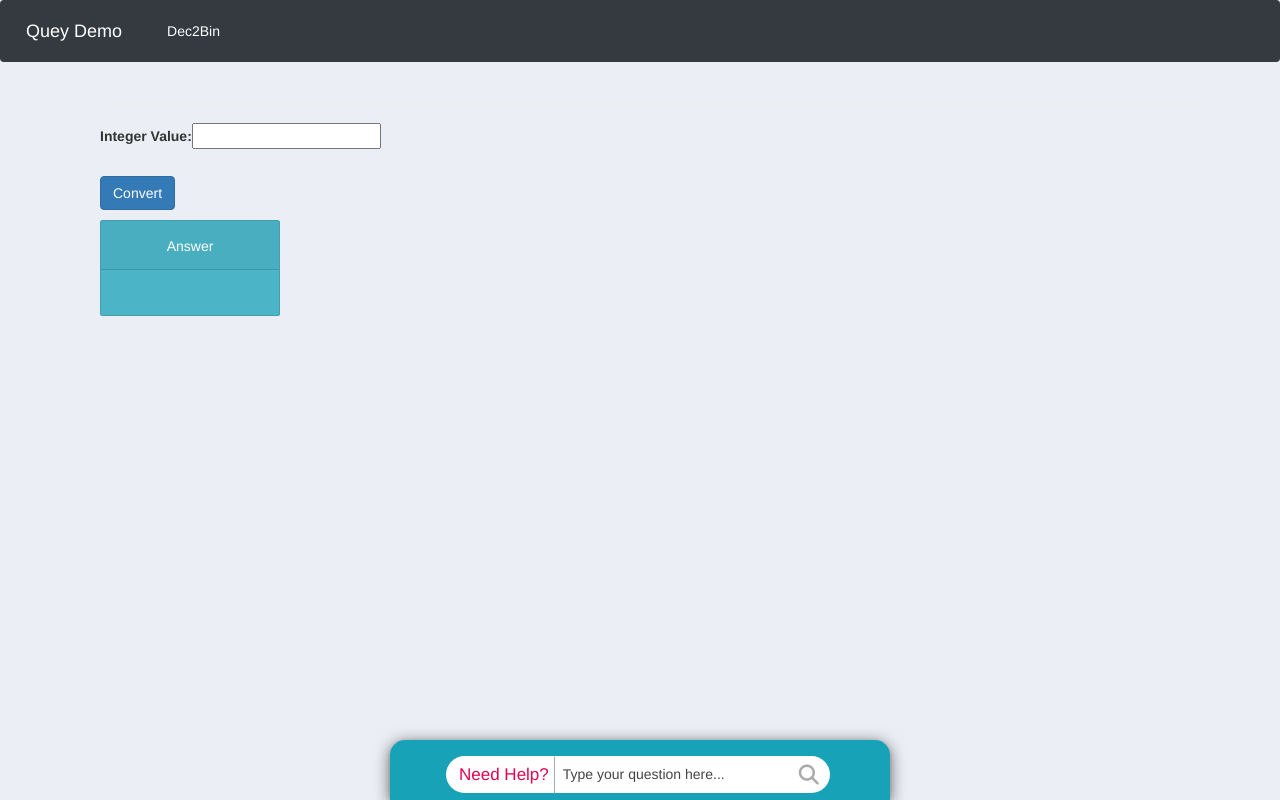
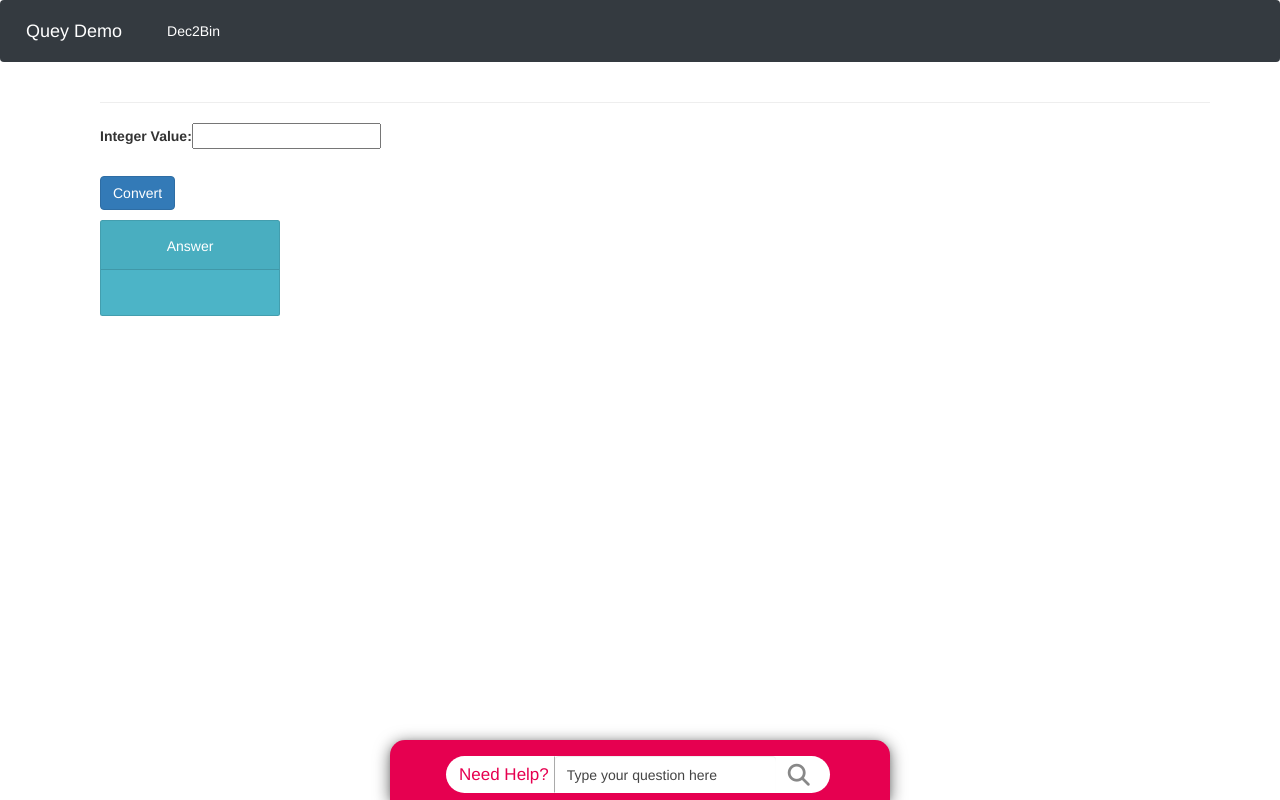
Before and after one commit to shashankmistry31/query_demo, a Django app: template accounts/templates/accounts/d2b.html in a window 1280 px wide. Run offline with Django 3.2, Linux system fonts and the light colour scheme; the template is opened without the code that fills it: values that come from a table or form of the project are taken from there, others are empty; some libraries are stand-ins or nearby versions.

Commit message:
second version of JS for chatbot

```diff
--- a/accounts/templates/accounts/main.html
+++ b/accounts/templates/accounts/main.html
@@ -18,17 +18,22 @@
     {% endblock %}
   </div>
   </body>
+  <body >
 
-  <body>
-    <div id="body">
-        <div id="chat-bottom" class="">
+      <div id="body-chat">
+          <div id="chat-bottom" >
               <div id="input-bottom">
                   <div class="bottom_group">
                     <div class="btn bottom-text">Need Help?</div>
-                    <div class='bottom_text'>Type your question here...</div>
-                    <span class="fa fa-search form-control-feed"></span>
+                      <form id="bottom-form">
+                          <div class="form-group" id='bottom-form'>
+                              <input type="text" class="form-control" placeholder="Type your question here" id='bottom-input-text' name="">
+                              <button type="submit" id="bottom-text-submit" class="btn"><i id='submit-bottom' class="fa fa-search"></i></button>
                           </div>
-                <div id="chat-overlay"></div>
+
+                      </form>
+                  </div>
+
               </div>
           </div>
           <div class="chat-box">
@@ -55,12 +60,26 @@
           </div>
       </div>
   </body>
+
   <script src="https://kit.fontawesome.com/a076d05399.js"></script>
   <script src="https://ajax.googleapis.com/ajax/libs/jquery/3.4.1/jquery.min.js"></script>
+<script>
+
+$(function() {
+    // function setCookie(name,value,days) {
+    //     var expires = "";
+    //     if (days) {
+    //         var date = new Date();
+    //         date.setTime(date.getTime() + (days*24*60*60*1000));
+    //         expires = "; expires=" + date.toUTCString();
+    //     }
+    //     document.cookie = name + "=" + (value || "")  + expires + "; path=/";
+    // }
+    // var json_str = setCookie('ppkcookie','testcookie',7);
+
+    // generate();
 
 
-<script>
-$(function() {
 	  var session_data = "{{db_session_key|escapejs}}";
     var INDEX = 0;
     $("#chat-submit").click(function(e) {
@@ -69,6 +88,28 @@ $(function() {
         if (msg.trim() == '') {
             return false;
         }
+        generate(msg);
+    })
+
+    $("#bottom-text-submit").click(function(e) {
+        e.preventDefault();
+        var msg = $("#bottom-input-text").val();
+        if (msg.trim() == '') {
+            return false;
+        }
+        generate(msg);
+
+        $("#chat-bottom").slideToggle(200, "linear", function() {});
+        setTimeout(function() {
+            $(".chat-box").animate({
+                height: 'toggle'
+            });
+        }, 400);
+
+        document.getElementById("chat-input").focus();
+    })
+
+    function generate(msg) {
         generate_message_self(msg, 'self');
         var buttons = [{
                 name: 'Existing User',
@@ -79,17 +120,17 @@ $(function() {
                 value: 'new'
             }
         ];
-
+        // var sessionID = getJSessionId(); as the JS read of cookie shall be discouraged
         var res;
         const proxyurl = "https://cors-anywhere.herokuapp.com/";
-        // const url = "https://7q539nw8rl.execute-api.ap-southeast-1.amazonaws.com/default/dynamodb_update?db_type=2&db_input=" + msg + "&session_key="+session_data ;
-        const url = "https://t41v93n5u5.execute-api.eu-west-2.amazonaws.com/prod/processask?session_key=" + session_data + "&db_input="+msg+"&db_type=1" ;
+        // sessionID = "cvbrrrm253fnx5j77n496ta9a48emuxb";
+        const url = "https://t41v93n5u5.execute-api.eu-west-2.amazonaws.com/prod/processask?session_key=" + session_data + "&db_input=" + msg + "&db_type=2";
         fetch(proxyurl + url) // https://cors-anywhere.herokuapp.com/https://example.com
             .then(response => response.text())
             .then(contents => generate_message_response(contents, 'user'))
-            .catch(() => console.log("Can’t access " + url + " response. Blocked by browser?"))
+            .catch(() => console.log("Can't access " + url + " response. Blocked by browser?"));
 
-    })
+    }
 
     function generate_message_self(msg) {
         INDEX++;
@@ -107,12 +148,10 @@ $(function() {
     }
 
     function generate_message_response(msg) {
-        // msg = {"Intent List": ["EmailAddress_Info", "EmailAddress_Information", "HousingCosts_Info", "Income_Info", "Name_Info", "weather_info", "What_Next"], "DynamoDB Response": {"ResponseMetadata": {"RequestId": "8A4ABLO7NQ8ICSBB0JEENEN51FVV4KQNSO5AEMVJF66Q9ASUAAJG", "HTTPStatusCode": 200, "HTTPHeaders": {"server": "Server", "date": "Wed, 23 Sep 2020 07:44:52 GMT", "content-type": "application/x-amz-json-1.0", "content-length": "2", "connection": "keep-alive", "x-amzn-requestid": "8A4ABLO7NQ8ICSBB0JEENEN51FVV4KQNSO5AEMVJF66Q9ASUAAJG", "x-amz-crc32": "2745614147"}, "RetryAttempts": 0}}, "Lex Response": {"ResponseMetadata": {"RequestId": "b47542b3-24a1-45a1-b1db-edddad413596", "HTTPStatusCode": 200, "HTTPHeaders": {"x-amzn-requestid": "b47542b3-24a1-45a1-b1db-edddad413596", "date": "Wed, 23 Sep 2020 07:44:52 GMT", "content-type": "application/json", "content-length": "345"}, "RetryAttempts": 0}, "slots": {}, "message": "Apologies, we can\u2019t answer this question.", "messageFormat": "PlainText", "dialogState": "Failed", "sessionId": "2020-09-23T07:44:14.851Z-PqyiSIKy"}};
         msg = JSON.parse(msg)['Lex Response'].message;
-        // console.log(msg['Lex Response'].message);
-
         INDEX++;
         var str = "";
+        str += "<div>"
         str += "<div id='cm-msg-" + INDEX + "' class=\"chat-msg user\">";
         str += "<p class = \"text_inlog_response\"> Answered: <\/p>";
         str += "<div class=\"thumb_icons\" >"
@@ -123,50 +162,15 @@ $(function() {
         str += msg;
         str += "          <\/div>";
         str += "        <\/div>";
+        str += "<div class = \"oval\"><\/div>";
+        str += "<\/div>"
         $(".chat-logs").append(str);
         $("#cm-msg-" + INDEX).hide().fadeIn(300);
         $(".chat-logs").stop().animate({ scrollTop: $(".chat-logs")[0].scrollHeight }, 1000);
     }
 
-    function generate_button_message(msg, buttons) {
+    $("#bottom-text-submit").click(function() {
 
-        INDEX++;
-        var btn_obj = buttons.map(function(button) {
-            return "              <li class=\"button\"><a href=\"javascript:;\" class=\"btn btn-primary chat-btn\" chat-value=\"" + button.value + "\">" + button.name + "<\/a><\/li>";
-        }).join('');
-        var str = "";
-        str += "<div id='cm-msg-" + INDEX + "' class=\"chat-msg user\">";
-        str += "          <div class=\"cm-msg-text\">";
-        str += msg;
-        str += "          <\/div>";
-        str += "          <div class=\"cm-msg-button\">";
-        str += "            <ul>";
-        str += btn_obj;
-        str += "            <\/ul>";
-        str += "          <\/div>";
-        str += "        <\/div>";
-        $(".chat-logs").append(str);
-        $("#cm-msg-" + INDEX).hide().fadeIn(300);
-        $(".chat-logs").stop().animate({ scrollTop: $(".chat-logs")[0].scrollHeight }, 1000);
-        $("#chat-input").attr("disabled", true);
-    }
-
-    $(document).delegate(".chat-btn", "click", function() {
-        var value = $(this).attr("chat-value");
-        var name = $(this).html();
-        $("#chat-input").attr("disabled", false);
-        generate_message_self(name, 'self');
-    })
-
-    $("#chat-bottom").click(function() {
-        $("#chat-bottom").slideToggle(200, "linear", function() {});
-        setTimeout(function() {
-            $(".chat-box").animate({
-                height: 'toggle'
-            });
-        }, 400);
-
-        document.getElementById("chat-input").focus();
     })
 
 
@@ -176,14 +180,39 @@ $(function() {
 
         setTimeout(function() { $("#chat-bottom").show(); }, 400);
 
-        // $("#chat-bottom").animate({
-        //     height: 'toggle'
-        // });
-        // $(".chat-box").animate({
-        //     height: 'toggle'
-        // });
     })
 })
+
+
+function getSessionId() {
+    var sessionID = document.cookie.match(/sessionid=[^;]+/);
+    var jsId = document.cookie.match(/JSESSIONID=[^;]+/);
+    console.log(sessionID);
+    console.log(document.cookie );
+    console.log(jsID);
+    if (sessionID != null) {
+        if (sessionID instanceof Array)
+            sessionID = sessionID[0].substring(10);
+        else
+            sessionID = sessionID.substring(10);
+    }
+    return sessionID;
+}
+
+
+function getJSessionId(){
+    var jsId = document.cookie.match(/csrftoken=[^;]+/);
+    jsId = document.cookie.match(/sessionid=[A-Za-z0-9]+\;/i);
+    console.log(jsId);
+    console.log(jsId);
+    if(jsId != null) {
+        if (jsId instanceof Array)
+            jsId = jsId[0].substring(10);
+        else
+            jsId = jsId.substring(10);
+    }
+    return jsId;
+}
 </script>
 
 
--- a/bin2dec/settings.py
+++ b/bin2dec/settings.py
@@ -101,7 +101,7 @@ AUTH_PASSWORD_VALIDATORS = [
     },
 ]
 
-
+SESSION_COOKIE_HTTPONLY = False
 # Internationalization
 # https://docs.djangoproject.com/en/3.0/topics/i18n/
 
--- a/static/css/main.css
+++ b/static/css/main.css
@@ -1,7 +1,7 @@
 #logo{
 }
 
-body{
+#body{
   background-color: #ebeff5;
 }
 #total-orders{
@@ -14,19 +14,17 @@ body{
 #orders-pending{
   background-color: #7CD1C0;
 }
-
 /*you can change chatbox position*/
 
-#body {
+#body-chat {
     position: fixed;
     width: 100%;
     bottom: 0;
 }
 
-/* changed color here */
 #chat-bottom {
     margin: auto;
-    background: #17a2b8;
+    background: #e60050;
     width: 500px;
     height: 60px;
     border-radius: 15px 15px 0px 0px;
@@ -53,10 +51,10 @@ body{
     border-radius: 50%;
     display: none;
 }
-/* changed color here */
+
 .chat-box {
     display: none;
-    background: #17a2b8;
+    background: #e60050;
     width: 500px;
     max-width: 85vw;
     max-height: 100vh;
@@ -172,7 +170,7 @@ body{
 }
 
 .chat-logs::-webkit-scrollbar-track {
-    background-color: #ffffff;
+    background-color: #e60050;
 }
 
 
@@ -180,14 +178,14 @@ body{
 
 .chat-logs::-webkit-scrollbar {
     width: 5px;
-    background-color: #ffffff;
+    background-color: #e60050;
 }
 
 
 /*scrollbar background color*/
 
 .chat-logs::-webkit-scrollbar-thumb {
-    background-color: #040808;
+    background-color: #aaaaaa;
 }
 
 @media only screen and (max-width: 500px) {
@@ -210,6 +208,12 @@ body{
 
 .chat-msg {
     clear: both;
+
+}
+
+.chat-msg.user
+{
+    overflow: hidden;
 }
 
 .chat-msg.self>.cm-msg-text {
@@ -299,14 +303,7 @@ body{
 
 .bottom_group {
     display: flex;
-}
-
-.bottom_text {
-    width: 100%;
-    border: none !important;
-    color: #444;
-    padding-left: 8px;
-    padding-top: 8px;
+    height: 37px;
 }
 
 .fa-expand-alt {
@@ -327,10 +324,66 @@ body{
 #chat-submit:focus {
     outline: none !important;
 }
-.bottom_group>.fa {
-    position: relative;
-    margin-top: 9px;
-    margin-right: 11px;
-    color: #aaa;
-    font-size: 20px;
+#bottom-input-text
+{
+    width:100%;
+    height:37px;
+    color:#000;
 }
+#bottom-form
+{
+    display: flex;
+    width:100%;
+}
+#submit-bottom
+{
+    color:#888 !important;
+    font-size:22px;
+}
+
+
+
+#bottom-input-text::-webkit-input-placeholder {
+    /* Chrome/Opera/Safari */
+    color: #444;
+}
+
+#bottom-input-text::-moz-placeholder {
+    /* Firefox 19+ */
+    color: #444;
+}
+
+#bottom-input-text:-ms-input-placeholder {
+    /* IE 10+ */
+    color: #444;
+}
+
+#bottom-input-text:-moz-placeholder {
+    /* Firefox 18- */
+    color: #444;
+}
+
+#bottom-text-submit:focus {
+    outline: none !important;
+
+}
+#bottom-input-text
+{
+    border: none;
+}
+#bottom-text-submit
+{
+    border:none;
+    margin-right:8px;
+    margin-top:2px;
+    background: none;
+}
+
+.oval {
+    height: 3px;
+    width: 50%;
+    background-color: #FFF;
+    border-radius: 50px;
+    margin-left:25%;
+    margin-right:25%;
+}
```
Also changed, not shown: db.sqlite3. Lines whose indentation alone changed are shown as unchanged.
